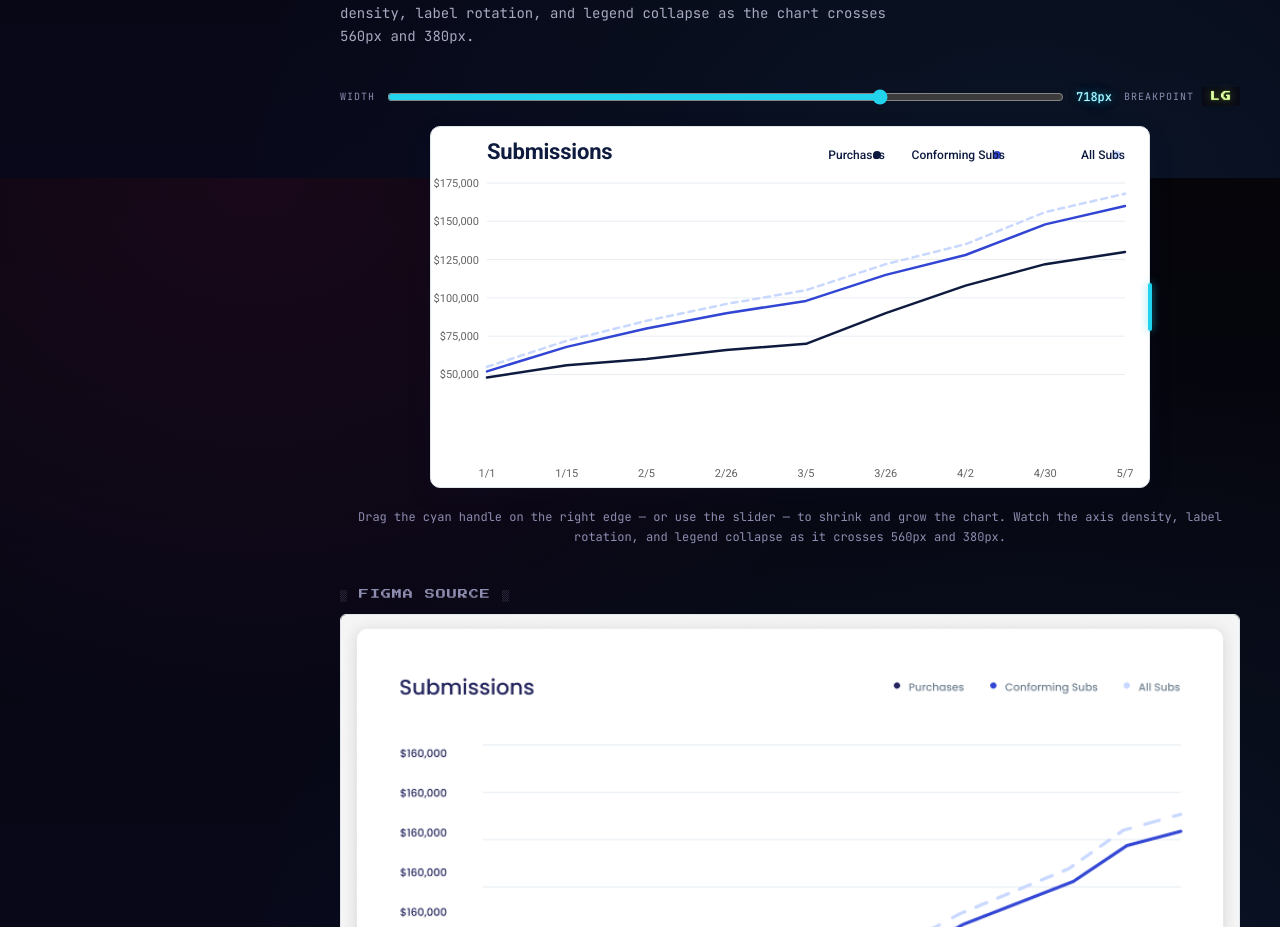
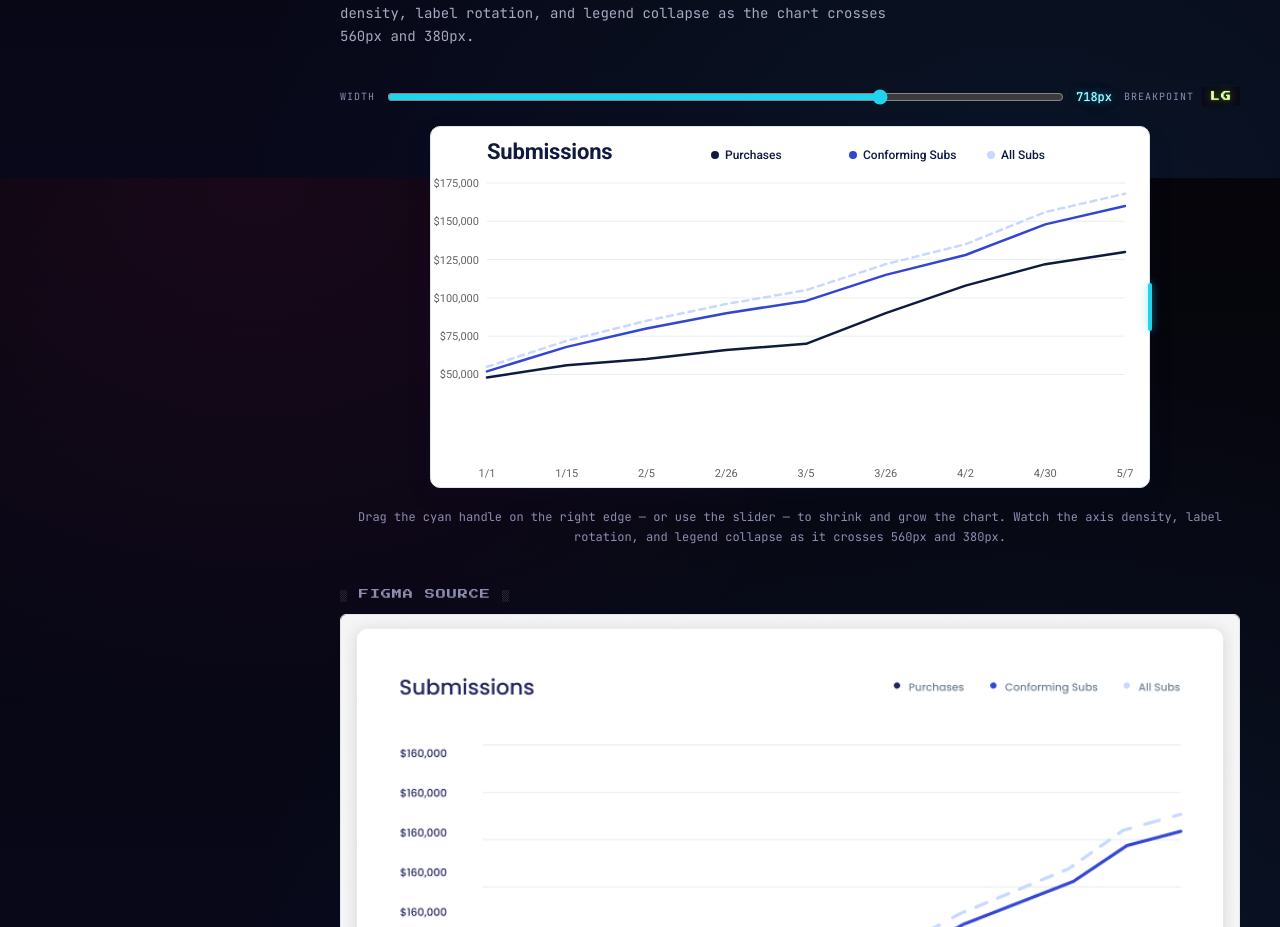
Before and after one commit to Mthomaswicher/my-ux-portfolio, a Next.js app: page /lab in a window 1280 px wide. Shown: the part 3822-4749 px from the top of the page. Built offline with nearby package versions, Linux system fonts and the light colour scheme.

Commit message:
Fix legend dots overlapping label text — use start-anchored slots

```diff
--- a/components/ResponsiveChartShowcase.tsx
+++ b/components/ResponsiveChartShowcase.tsx
@@ -250,20 +250,22 @@ function Chart({ width, tier }: { width: number; tier: Tier }) {
         Submissions
       </text>
 
-      {/* Legend — full on lg (top-right), chip stack below title on xs/sm */}
+      {/* Legend — top-right on lg, chip stack below title on xs/sm.
+          Uses fixed slots and start-anchored text so the dot sits before
+          the label, never inside it. Slot widths sized to fit the widest
+          item ("Conforming Subs"). */}
       {!useStackedLegend ? (
-        <g transform={`translate(${width - padding.right}, 32)`}>
-          {SERIES.slice()
-            .reverse()
-            .map((s, idx) => {
-              const offset = -idx * 120;
-              return (
-                <g key={s.name} transform={`translate(${offset}, 0)`}>
-                  <circle cx={-8} cy={-4} r={4} fill={s.color} />
+        (() => {
+          const slot = 138;
+          const startX = width - padding.right - slot * SERIES.length;
+          return (
+            <g transform={`translate(${startX}, 32)`}>
+              {SERIES.map((s, i) => (
+                <g key={s.name} transform={`translate(${i * slot}, 0)`}>
+                  <circle cx={4} cy={-4} r={4} fill={s.color} />
                   <text
-                    x={0}
+                    x={14}
                     y={0}
-                    textAnchor="end"
                     fill="#0E1B3F"
                     fontSize={12}
                     fontWeight={500}
@@ -271,13 +273,14 @@ function Chart({ width, tier }: { width: number; tier: Tier }) {
                     {s.name}
                   </text>
                 </g>
-              );
-            })}
-        </g>
+              ))}
+            </g>
+          );
+        })()
       ) : (
         <g transform={`translate(${padding.left}, ${tier === "xs" ? 42 : 50})`}>
           {SERIES.map((s, i) => {
-            const slot = tier === "xs" ? 70 : 92;
+            const slot = tier === "xs" ? 70 : 100;
             return (
               <g key={s.name} transform={`translate(${i * slot}, 0)`}>
                 <circle cx={4} cy={-4} r={3} fill={s.color} />
```
